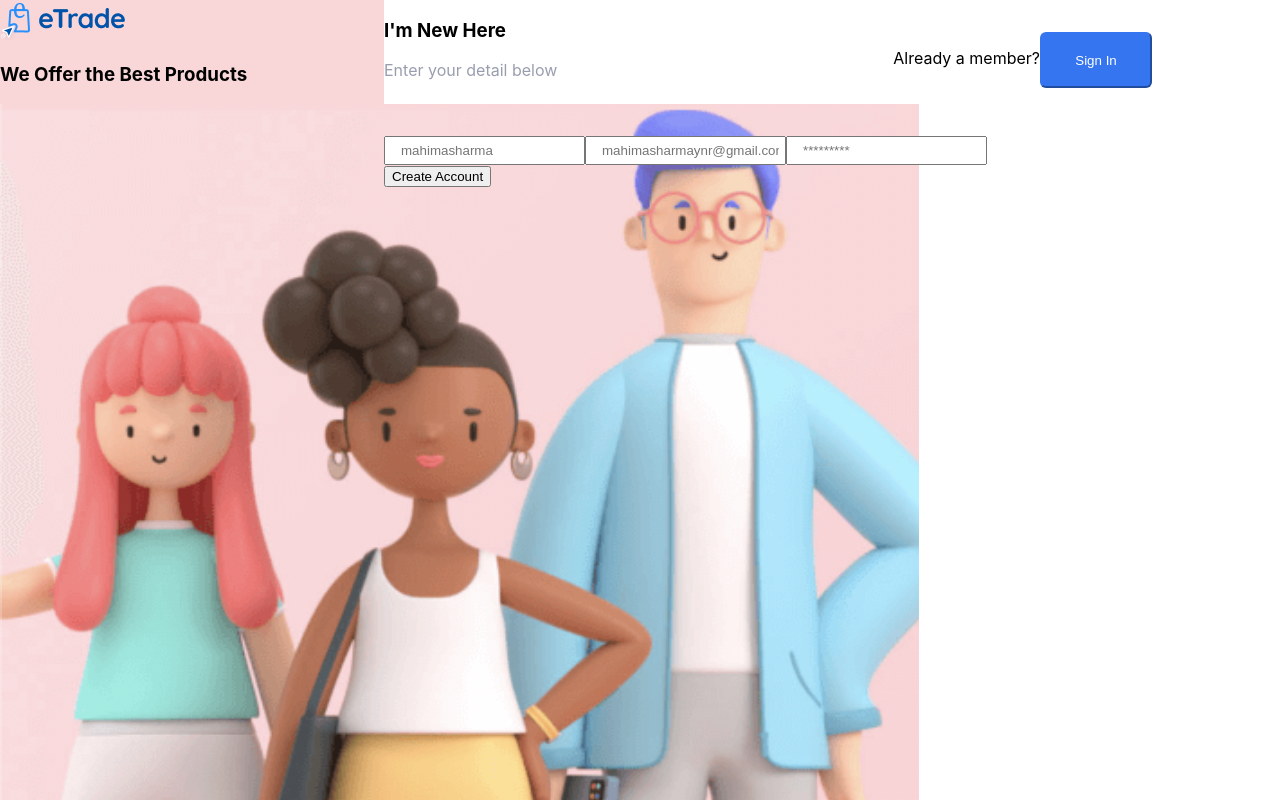
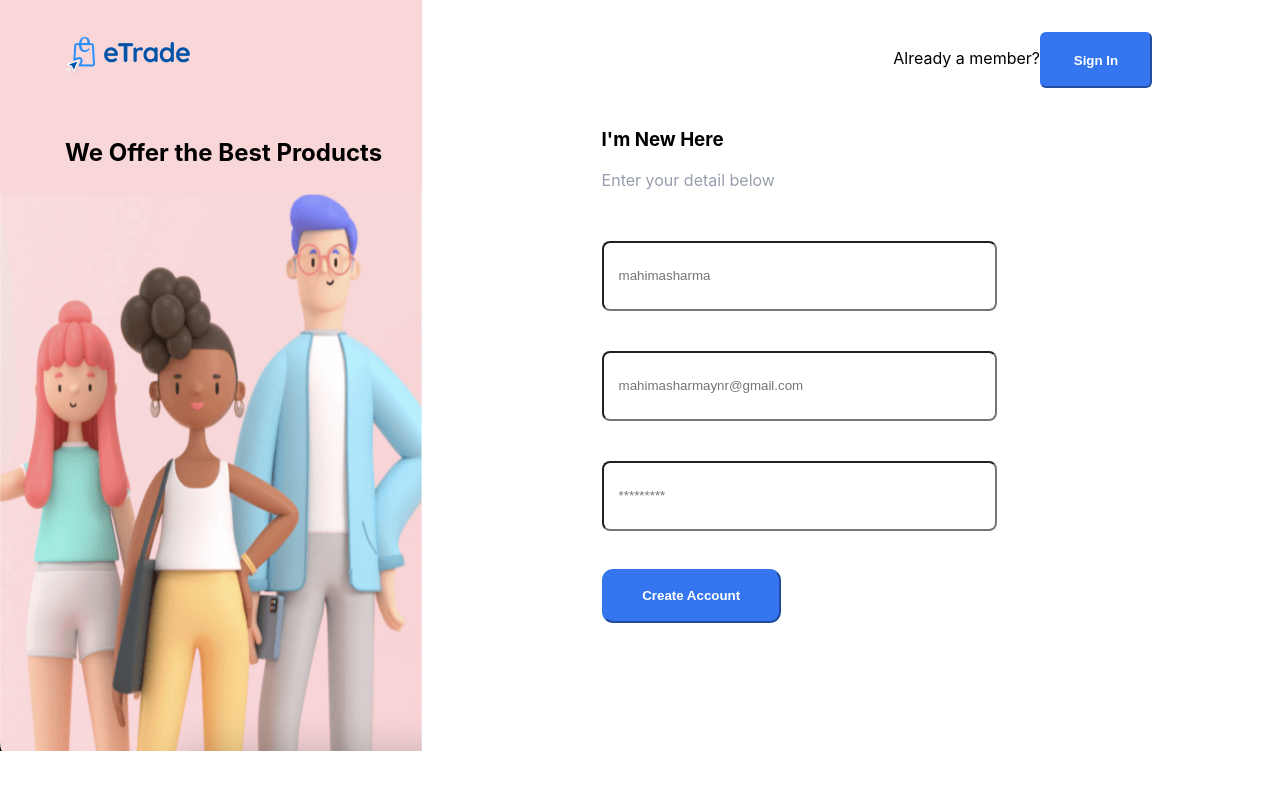
Before and after one commit to nitishpratap/ebuy, a React (Create React App) app in the folder client/: page /signup in a window 1280 px wide. Shown: the top 800 px of the page. Built offline with nearby package versions, Linux system fonts and the light colour scheme.

Commit message:
fixed height of the screen

```diff
--- a/client/src/Components/SignUP/SignUp.js
+++ b/client/src/Components/SignUP/SignUp.js
@@ -1,7 +1,7 @@
 import * as React from 'react';
-import style from './style.css'
 import logo from './logo.png'
 import picture from './picture.png'
+import style from './first.css'
 
 export function SignUp() {
     return (
@@ -16,9 +16,9 @@ export function SignUp() {
                 <div className={"non-color"}>
                     <div className="textAndButton">
                             <div>
-                                <p className="Already a member">Already a member?</p>
+                                <p className="Already-a-member">Already a member?</p>
                             </div>
-                            <div>
+                            <div className={"button"}>
                                  <button className={"signIn"}>Sign In</button>
                             </div>
                     </div>
@@ -26,12 +26,15 @@ export function SignUp() {
                         <h3 className={"heading"}>I'm New Here</h3>
                         <p className={"greyColoredText"}>Enter your detail below</p>
                     </div>
+                    <div>
+                        <div className={"text-fields"}>
+                            <input className={"userName input"} type="text" placeholder={"mahimasharma"}/>
+                            <input className={"Email input"} type ="Email" placeholder={"mahimasharmaynr@gmail.com"}/>
+                            <input className={"password input"}  type ="password" placeholder={"*********"}/>
+                        </div>
 
-                    <div className={"text-fields"}>
-                        <input className={"userName"} type={"text"} placeholder={"mahimasharma"}/>
-                        <input className={"Email"} type ="Email" placeholder={"mahimasharmaynr@gmail.com"}/>
-                        <input className={"password"}  type ="password" placeholder={"*********"}/>
                     </div>
+
 
                     <div className={"createAccount"}>
                         <button className={"createAccountButton"}>
--- a/client/src/Components/SignUP/first.css
+++ b/client/src/Components/SignUP/first.css
@@ -4,7 +4,7 @@
 .color{
     background-color: #F9D7D9;
     width: 33%;
-    height: 100%;
+    height: 50%;
 
 }
 
@@ -21,7 +21,7 @@
 }
 .picture{
     width: 33vw;
-    height: 100vh;
+    height: 70vh;
     position: absolute;
 }
 
--- a/client/src/Components/SignUP/style.css
+++ /dev/null
@@ -1,9 +0,0 @@
-.parent{
-    width: 100vw;
-    height: 100vh;
-}
-.color{
-    background-color: #F9D7D9;
-    width: 30%;
-    height: 100%;
-}
```
